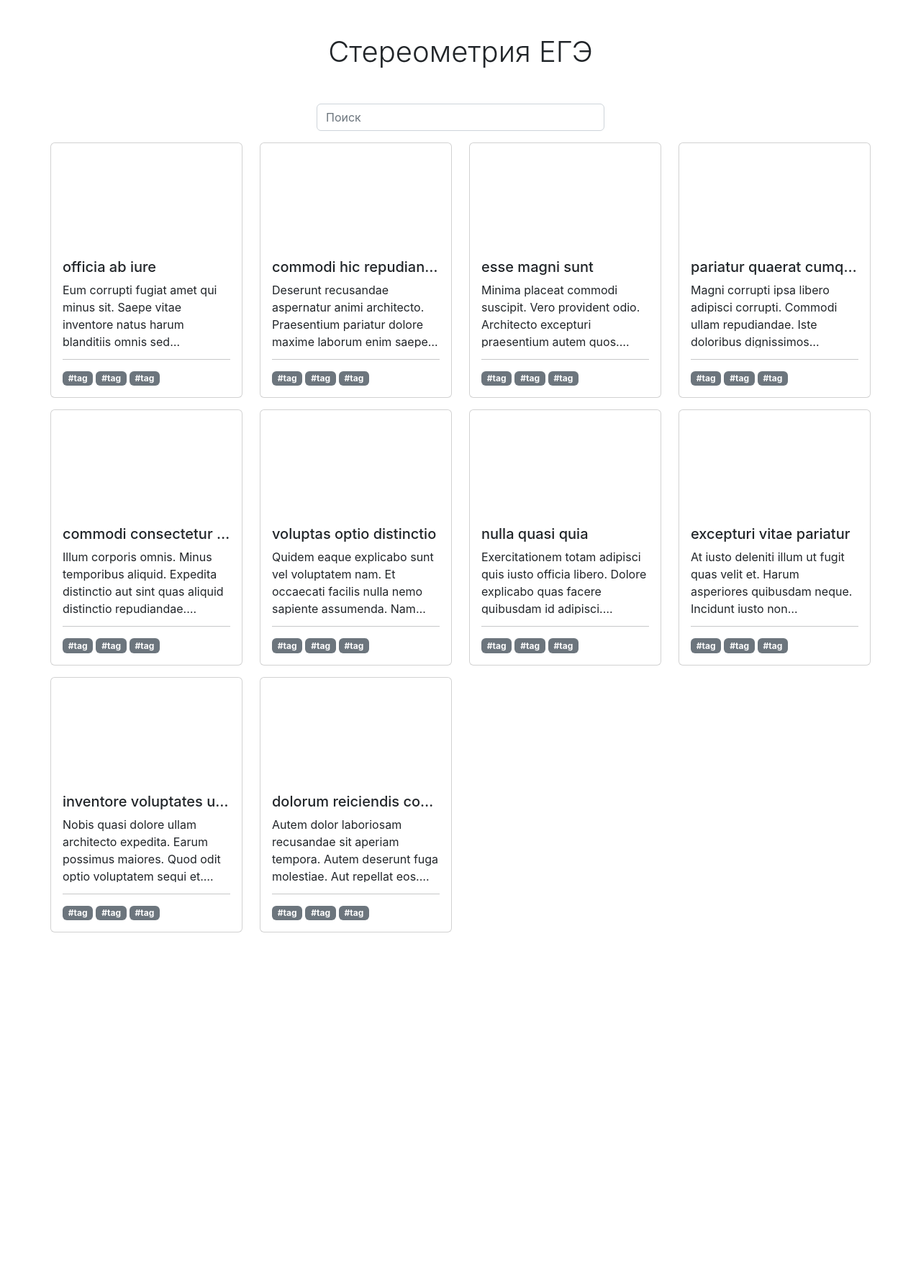
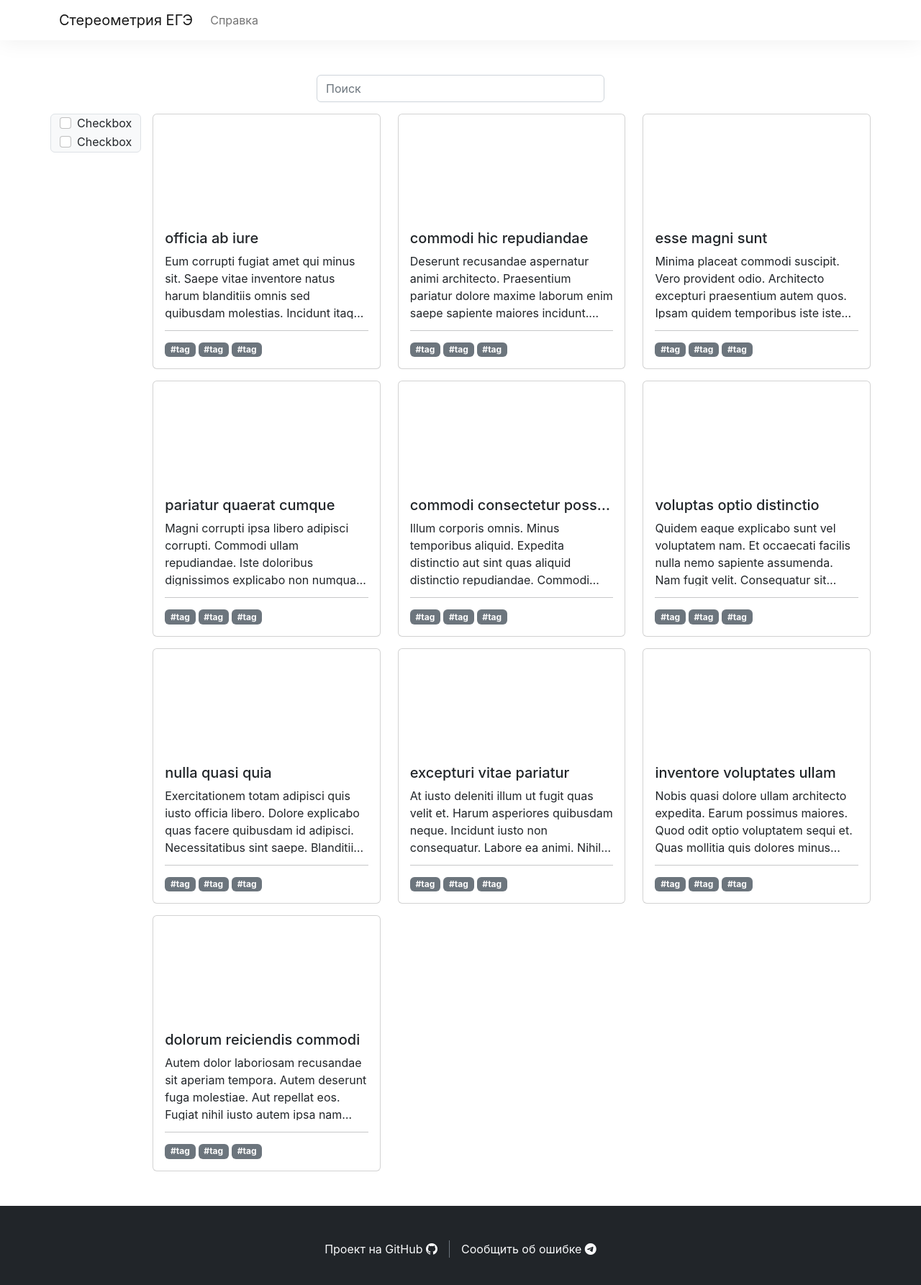
Before and after one commit to nkg-17/math-tests, a React (Vite) app: page / in a window 1280 px wide. Shown: the top 1786 px of the page at 72% size. Before the commit the page ends 1392 px from the top, so only its background shows below. Built offline with nearby package versions, Linux system fonts and the light colour scheme; no server answers.

Commit message:
Added header and footer, minor changes

```diff
--- /dev/null
+++ b/src/components/Footer/index.jsx
@@ -0,0 +1,26 @@
+import { Container, Stack } from 'react-bootstrap';
+
+
+function Footer(props) {
+	return (
+		<Container fluid className="bottom-0 p-5 bg-dark d-flex flex-row justify-content-center">
+			<Stack direction="horizontal" gap={3}>
+				<a
+				href={import.meta.env.VITE_URL_REPO}
+				target="_blank"
+				className="m-0 link-light text-decoration-none">
+					Проект на GitHub <i className="bi bi-github" />
+				</a>
+				<div className="border-start border-secondary h-100"></div>
+				<a
+				href={import.meta.env.VITE_URL_CREATOR}
+				target="_blank"
+				className="m-0 link-light text-decoration-none">
+					Сообщить об ошибке <i className="bi bi-telegram" />
+				</a>
+			</Stack>
+		</Container>
+	);
+}
+
+export default Footer;
--- a/src/components/Header/index.jsx
+++ b/src/components/Header/index.jsx
@@ -1,11 +1,25 @@
-import { Container } from 'react-bootstrap';
+import { Navbar, Nav, Container } from 'react-bootstrap';
 
 
 function Header(props) {
 	return (
-		<Container fluid className="bg-white d-flex flex-row justify-content-between">
-			<h1 className="vw-100 m-0 p-0 text-center fs-1 fw-light">Стереометрия ЕГЭ</h1>
-		</Container>
+		<Navbar sticky="top" bg="white" style={{boxShadow: "0 0 2rem rgba(0,0,0,0.07)"}}>
+			<Container>
+				<Navbar.Brand href="/">Стереометрия ЕГЭ</Navbar.Brand>
+				<Navbar.Collapse className="justify-content-start">
+					<Nav>
+						<Nav.Link href="/help">Справка</Nav.Link>
+					</Nav>
+				</Navbar.Collapse>
+			</Container>
+		</Navbar>
+
+		// <Container
+		// fluid
+		// className="vw-100 m-0 px-5 py-3 position-sticky bg-white"
+		// style={{boxShadow: "0 0 2rem rgba(0,0,0,0.07)"}}>
+		// 	<h1 className="m-0 p-0 fs-5 fw-bold fw-light">Стереометрия ЕГЭ</h1>
+		// </Container>
 	);
 }
 
--- a/src/components/PageRouter/index.jsx
+++ b/src/components/PageRouter/index.jsx
@@ -7,10 +7,10 @@ import RoutePaths from 'constants/routePaths';
 
 function PageRouter(props) {
 	return (
-		<Router>
+		<Router basename={import.meta.env.BASE_URL}>
 				<Routes>
 					<Route path={RoutePaths.Home} element={ <Catalog /> } />
-					{/*<Route path={RoutePaths.All} element={ <Navigate to={RoutePaths.Home} /> } />*/}
+					<Route path={RoutePaths.All} element={ <Navigate to={RoutePaths.Home} /> } />
  				</Routes>
 		</Router>
 	);
--- a/src/layouts/DefaultLayout/index.jsx
+++ b/src/layouts/DefaultLayout/index.jsx
@@ -1,9 +1,15 @@
+import Header from 'components/Header';
+import Footer from 'components/Footer';
 
 
 function DefaultLayout(props) {
 	return (
-		<div className="vw-100 text-center p-5 mb-5">
-			{props.children}
+		<div className="vw-100">
+			<Header />
+			<main className="px-5 pt-5 pb-5">
+				{props.children}
+			</main>
+			<Footer />
 		</div>
 	);
 }
--- a/src/pages/Catalog/CardGrid.jsx
+++ b/src/pages/Catalog/CardGrid.jsx
@@ -9,12 +9,12 @@ function CardGrid(props) {
 	const context = useContext(CatalogContext);
 
 	return (
-		<Container fluid className="g-0">
+		<Container className="g-0">
 			<Row className="gx-4 gy-3">
 				{
 					context.testList.map((test) => {
 						return (
-							<Col lg={3} md={4} sm={6} xs={12} key={test.id}>
+							<Col lg={4} md={6} sm={12} key={test.id}>
 								<TestCard test={test} />
 							</Col>
 						);
--- /dev/null
+++ b/src/pages/Catalog/FilterPanel.jsx
@@ -0,0 +1,20 @@
+import { useContext } from 'react';
+import { Form, Container, Stack, Button } from 'react-bootstrap';
+
+import CatalogContext from 'contexts/CatalogContext';
+
+
+function FilterPanel(props) {
+	const context = useContext(CatalogContext);
+
+	return (
+		<Container fluid="sm" className="rounded border bg-light">
+			<Form>
+				<Form.Check type="checkbox" id="1" label="Checkbox"/>
+				<Form.Check type="checkbox" id="2" label="Checkbox" />
+			</Form>
+		</Container>
+	);
+}
+
+export default FilterPanel;
--- a/src/pages/Catalog/index.jsx
+++ b/src/pages/Catalog/index.jsx
@@ -1,9 +1,12 @@
 import { createRandomTest } from 'types/MathTest';
 
-import { Container, Stack } from 'react-bootstrap';
+import { Container, Stack, Row, Col } from 'react-bootstrap';
+
 import SearchBar from 'components/SearchBar';
 import Header from 'components/Header';
+
 import CardGrid from './CardGrid';
+import FilterPanel from './FilterPanel';
 
 import CatalogContext from 'contexts/CatalogContext';
 
@@ -15,19 +18,23 @@ function Catalog(props) {
 	};
 
 	return (
-		<>
-			<Header />
 		<CatalogContext.Provider value={contextValue}>
-				<Container className="g-0 pt-5">
+			<Container className="g-0">
 				<Stack gap={3}>
-						<Stack direction="horizontal" className="justify-content-center">
+					<div className="d-flex flex-row justify-content-center">
 						<SearchBar style={{width:"25rem"}} />
-						</Stack>
+					</div>
+					<Row className="g-3">
+						<Col className="col-auto">
+							<FilterPanel />
+						</Col>
+						<Col>
 							<CardGrid />
+						</Col>
+					</Row>
 				</Stack>
 			</Container>
 		</CatalogContext.Provider>
-		</>
 	);
 }
 
```
Also changed, not shown: 1 other file (tests, documents, lock files or other folders). Lines whose indentation alone changed are shown as unchanged.
